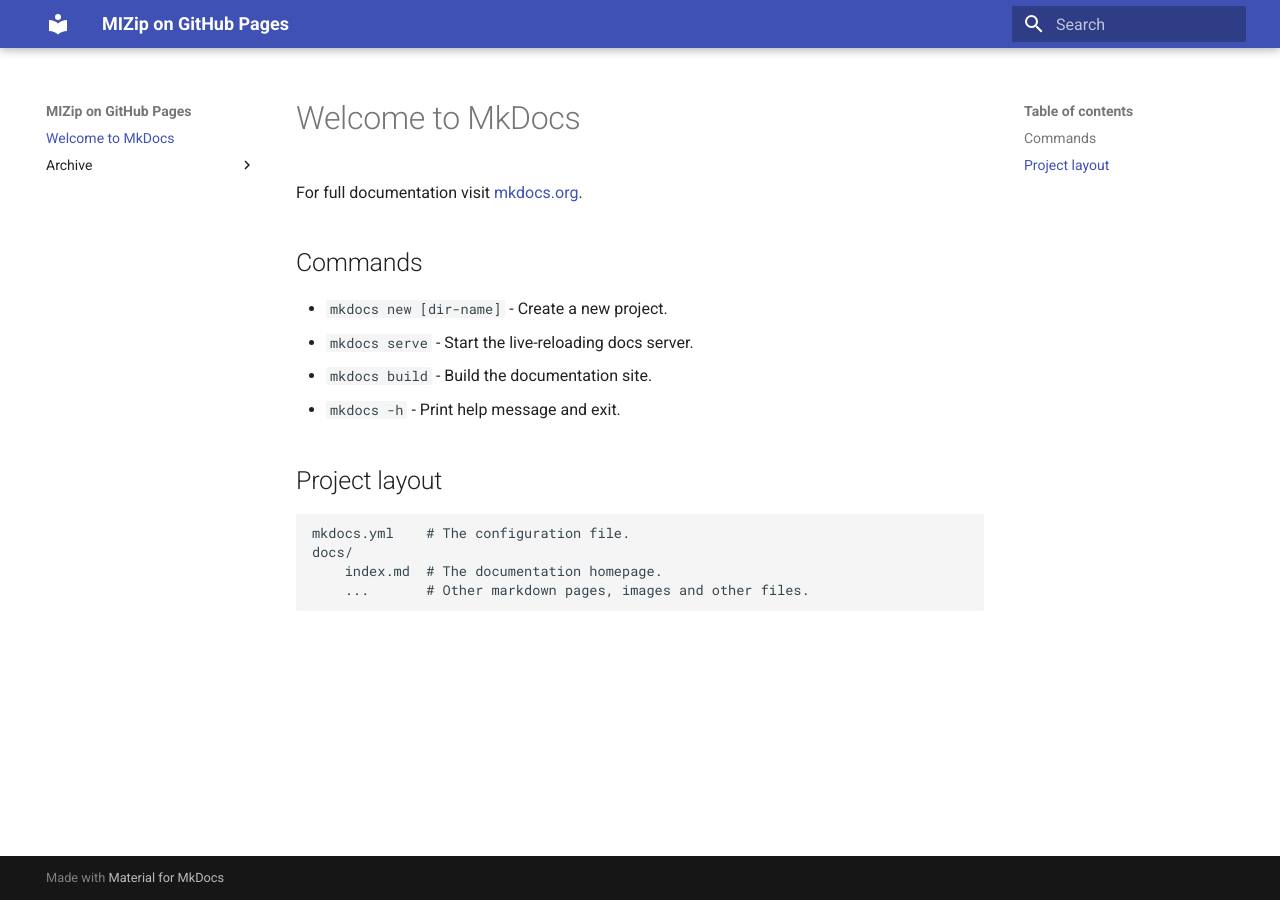
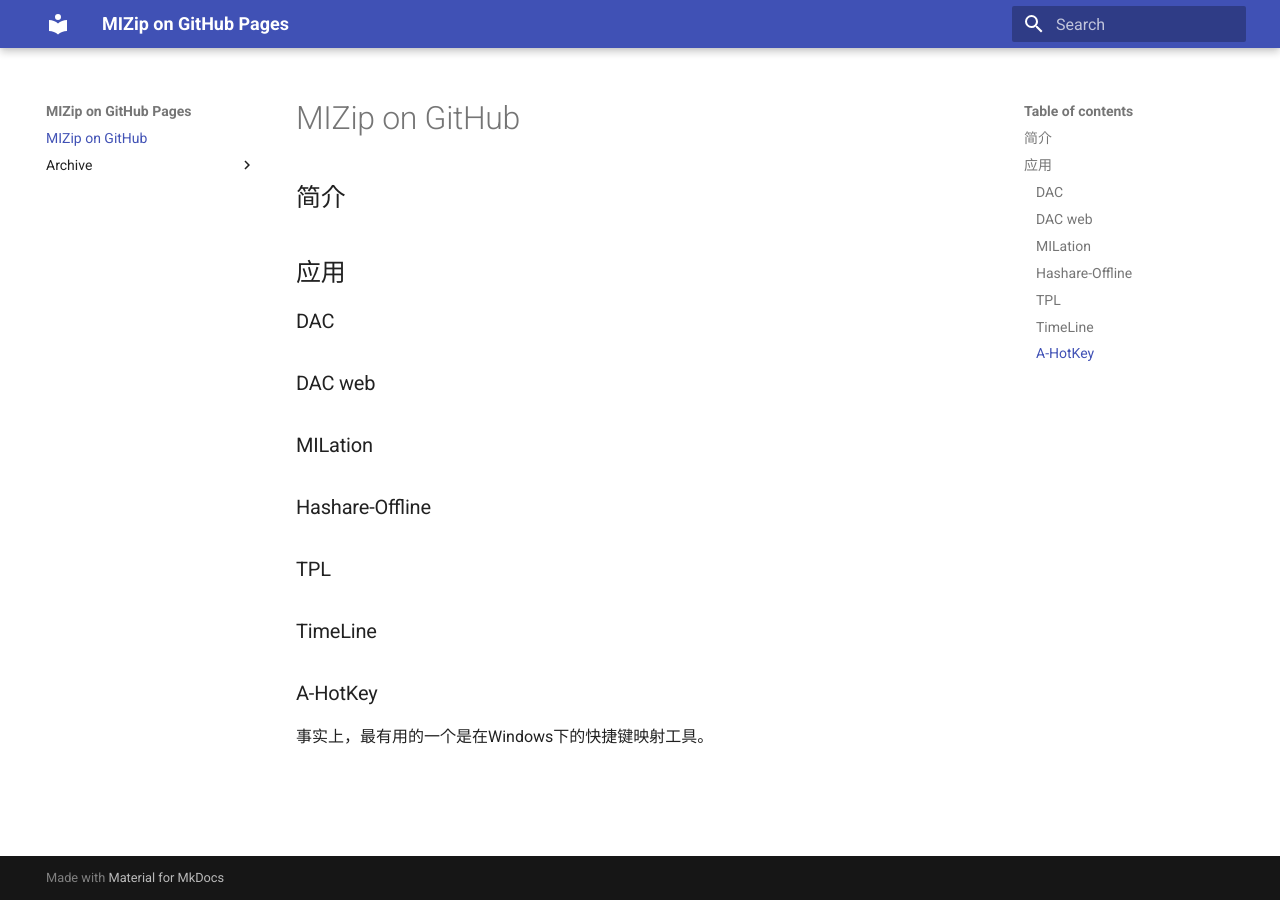
Before and after one commit to MIZiper/miziper.github.io, an MkDocs documentation site: the page built from docs/index.md, in a window 1280 px wide. Built offline with MkDocs 1.6.1 and Material for MkDocs 9.7.7, drawn with Linux system fonts in a browser that asks for light colours.

Commit message:
draft index

```diff
--- a/docs/index.md
+++ b/docs/index.md
@@ -1,17 +1,21 @@
-# Welcome to MkDocs
+# MIZip on GitHub
 
-For full documentation visit [mkdocs.org](https://www.mkdocs.org).
+## 简介
 
-## Commands
+## 应用
 
-* `mkdocs new [dir-name]` - Create a new project.
-* `mkdocs serve` - Start the live-reloading docs server.
-* `mkdocs build` - Build the documentation site.
-* `mkdocs -h` - Print help message and exit.
+### DAC
 
-## Project layout
+### DAC web
 
-    mkdocs.yml    # The configuration file.
-    docs/
-        index.md  # The documentation homepage.
-        ...       # Other markdown pages, images and other files.
+### MILation
+
+### Hashare-Offline
+
+### TPL
+
+### TimeLine
+
+### A-HotKey
+
+事实上，最有用的一个是在Windows下的快捷键映射工具。
```
Also changed, not shown: docs/archive/20180923.md (+1 -1 lines).
